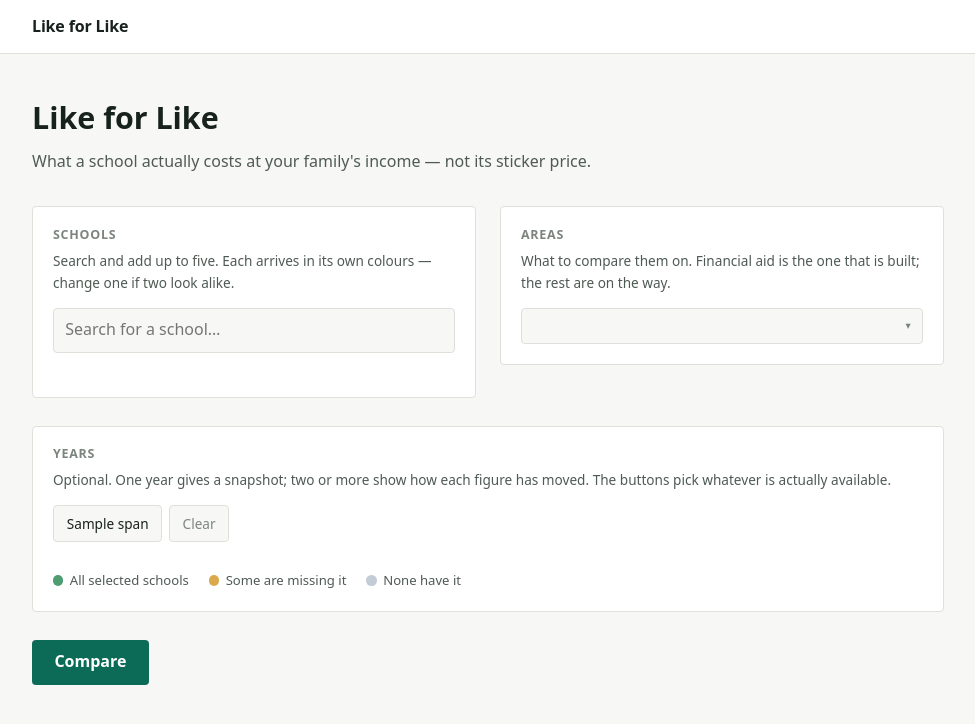
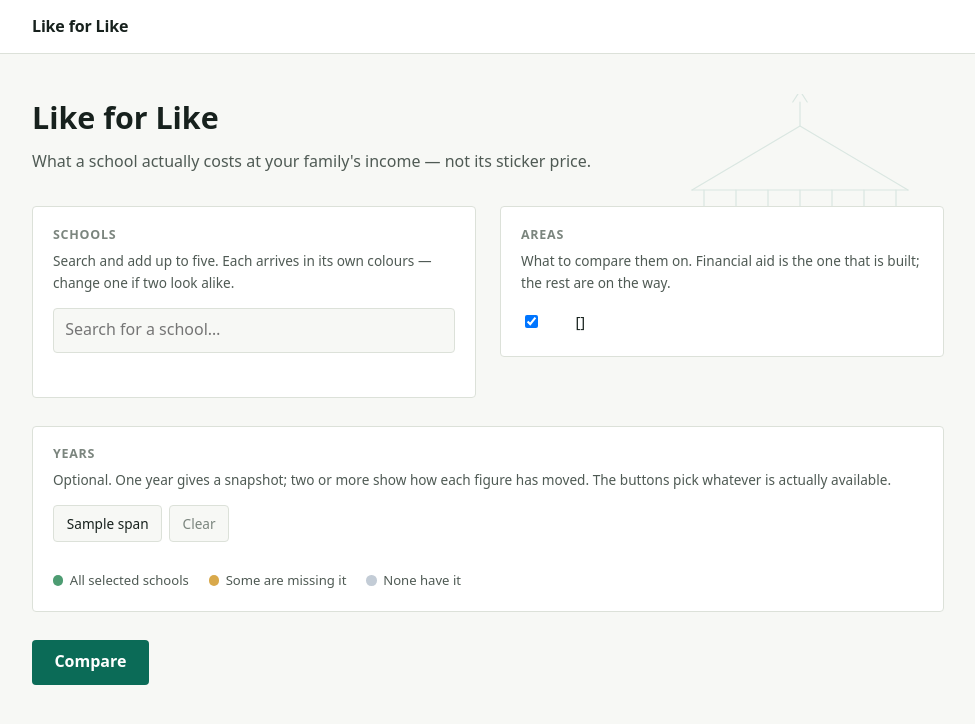
Before and after one commit to AnalyticsInPython/final-project-molinos-sanchez-tran-zhou, a Python web app: template app/templates/index.html in a window 1280 px wide. Shown: the top 724 px of the page, without its empty margins (152-1127 px from the left). Run offline with Jinja, Linux system fonts and the light colour scheme; the template is opened without the code that fills it: most values are stand-ins (such as "Sample title", 1, 10 or a date in 2020).

Commit message:
List the areas plainly, and add a drawn hero motif instead of a photo
The area checklist was hidden behind a dropdown that also required
maintaining a summary line; with only a handful of areas, showing them
all is simpler and lets a reader see everything this tool compares
schools on at a glance. Removed the now-dead dropdown/summary CSS and
JS along with it.

For the "add a campus picture" ask: SCOPE.md already has a considered
team decision against campus photography (no clean licensing source,
and it undercuts the product's own "un-brochure" pitch). Rather than
override that unilaterally, this adds a drawn line-art motif in the
site's existing stroked-icon style instead of a real photo -- no
licensing surface, and it reads as an extension of the current design
language rather than the "glossy brochure" register the team argued
against. Worth an explicit thumbs-up from the group either way.

Co-Authored-By: Claude Sonnet 5 <noreply@anthropic.com>

```diff
--- a/app/templates/base.html
+++ b/app/templates/base.html
@@ -121,18 +121,19 @@
     .years-key .dot.ok { background: #4d9c72; }
     .years-key .dot.part { background: #d9a94b; }
     .years-key .dot.none { background: #c3ccd6; }
-    .dropdown { position: relative; }
-    .dropdown-toggle { width: 100%; display: flex; align-items: center; justify-content: space-between; gap: .5rem; text-align: left; font-weight: 500; color: var(--ink); background: var(--ground); border: 1px solid var(--rule); padding: .55rem .7rem; }
-    .dropdown-toggle:hover { background: var(--surface); }
-    .dropdown-toggle .caret { color: var(--ink-faint); font-size: .65rem; }
-    .dropdown .menu label { display: flex; align-items: center; gap: .55rem; padding: .45rem .55rem; border-radius: 3px; cursor: pointer; font-size: .92rem; }
-    .dropdown .menu label:hover { background: var(--ground); }
     /* Icons are stroked in the inherited colour so an area reads the same in
-       the menu, on its summary line and on its heading. */
+       the checklist and on its heading. */
     .icon { flex: none; width: 1.15rem; height: 1.15rem; fill: none; stroke: currentColor; stroke-width: 1.7; stroke-linecap: round; stroke-linejoin: round; }
     .area-head .icon { align-self: center; color: var(--accent); }
-    .summary-areas { display: flex; align-items: center; gap: .45rem; min-width: 0; }
-    .summary-areas .icon { color: var(--accent); }
+    #area-options label { font-size: .92rem; }
+
+    /* A drawn watermark behind the hero copy, not a photo — see the comment
+       in index.html for why. Faint enough that it never competes with the
+       text for contrast; it sits on the same solid ground colour either way. */
+    .hero { position: relative; overflow: hidden; }
+    .hero-art { position: absolute; top: -1.5rem; right: -1.5rem; width: 20rem; height: auto; fill: none; stroke: var(--accent); stroke-width: 1.5; stroke-linecap: round; stroke-linejoin: round; opacity: .12; pointer-events: none; }
+    .hero-text { position: relative; }
+    @media (max-width: 46rem) { .hero-art { display: none; } }
   </style>
 </head>
 <body>
--- a/app/templates/index.html
+++ b/app/templates/index.html
@@ -7,8 +7,32 @@
 {% endblock %}
 
 {% block content %}
+  <div class="hero">
+    <!-- A line-art motif, not a photo: no specific school, nothing to licence
+         or misattribute. SCOPE.md ruled out campus photography on purpose —
+         this tool's pitch rests on being the un-brochure, and a real photo of
+         a real quad works against that. A drawn silhouette in the site's own
+         stroke style doesn't. -->
+    <svg class="hero-art" viewBox="0 0 400 220" aria-hidden="true">
+      <line x1="30" y1="190" x2="370" y2="190" />
+      <line x1="15" y1="205" x2="385" y2="205" />
+      <polyline points="70,150 70,190" />
+      <polyline points="110,150 110,190" />
+      <polyline points="150,150 150,190" />
+      <polyline points="190,150 190,190" />
+      <polyline points="230,150 230,190" />
+      <polyline points="270,150 270,190" />
+      <polyline points="310,150 310,190" />
+      <line x1="55" y1="150" x2="325" y2="150" />
+      <polyline points="55,150 190,70 325,150" />
+      <line x1="190" y1="70" x2="190" y2="40" />
+      <polyline points="181,40 190,26 199,40" />
+    </svg>
+    <div class="hero-text">
       <h1>Like for Like</h1>
       <p class="lede">What a school actually costs at your family's income — not its sticker price.</p>
+    </div>
+  </div>
 
   <form action="/compare" method="get" id="picker">
     <div class="picker-grid">
@@ -42,13 +66,7 @@
           What to compare them on. Financial aid is the one that is built; the rest are on the way.
         </p>
 
-        <div class="dropdown">
-          <button type="button" class="dropdown-toggle" id="area-toggle"
-                  aria-expanded="false" aria-controls="area-menu">
-            <span class="summary-areas" id="area-summary"></span>
-            <span class="caret" aria-hidden="true">&#9662;</span>
-          </button>
-          <div class="menu" id="area-menu" hidden>
+        <div class="options" id="area-options">
           {% for area in areas %}
             <label>
               <input type="checkbox" name="area" value="{{ area.KEY }}" checked>
@@ -56,7 +74,6 @@
               {{ area.TITLE }}
             </label>
           {% endfor %}
-          </div>
         </div>
       </section>
     </div>
@@ -349,50 +366,16 @@
     }
   });
 
-  /* --- the areas menu ------------------------------------------------ */
+  /* --- the areas list -------------------------------------------------- */
 
-  const areaToggle = document.getElementById("area-toggle");
-  const areaMenu = document.getElementById("area-menu");
-  const areaSummary = document.getElementById("area-summary");
-  const boxes = [...areaMenu.querySelectorAll("input[name=area]")];
+  // Listed plainly rather than tucked behind a dropdown: a handful of
+  // checkboxes is not a list that benefits from being hidden, and a reader
+  // scanning what this tool can compare schools on should see all of them
+  // immediately.
+  const areaOptions = document.getElementById("area-options");
+  const boxes = [...areaOptions.querySelectorAll("input[name=area]")];
 
-  function summarise() {
-    const on = boxes.filter((box) => box.checked);
-    areaSummary.replaceChildren();
-
-    if (!on.length) {
-      areaSummary.textContent = "No areas selected";
-    } else if (on.length === 1) {
-      // One area shows its own icon and name; more than one would not fit, so
-      // it falls back to a count.
-      const label = on[0].closest("label");
-      areaSummary.append(
-        label.querySelector("svg").cloneNode(true),
-        document.createTextNode(label.textContent.trim())
-      );
-    } else {
-      areaSummary.textContent = on.length + " areas selected";
-    }
-  }
-
-  function openAreas(open) {
-    areaMenu.hidden = !open;
-    areaToggle.setAttribute("aria-expanded", String(open));
-  }
-
-  areaToggle.addEventListener("click", () => openAreas(areaMenu.hidden));
-  boxes.forEach((box) =>
-    box.addEventListener("change", () => {
-      summarise();
-      renderYears();
-    })
-  );
-  document.addEventListener("mousedown", (event) => {
-    if (!areaMenu.hidden && !event.target.closest(".dropdown")) openAreas(false);
-  });
-  document.addEventListener("keydown", (event) => {
-    if (event.key === "Escape") openAreas(false);
-  });
+  boxes.forEach((box) => box.addEventListener("change", renderYears));
 
   /* --- years ---------------------------------------------------------- */
 
@@ -519,7 +502,6 @@
   });
 
   render();
-  summarise();
   renderYears();
 })();
 </script>
```
Lines whose indentation alone changed are shown as unchanged.
